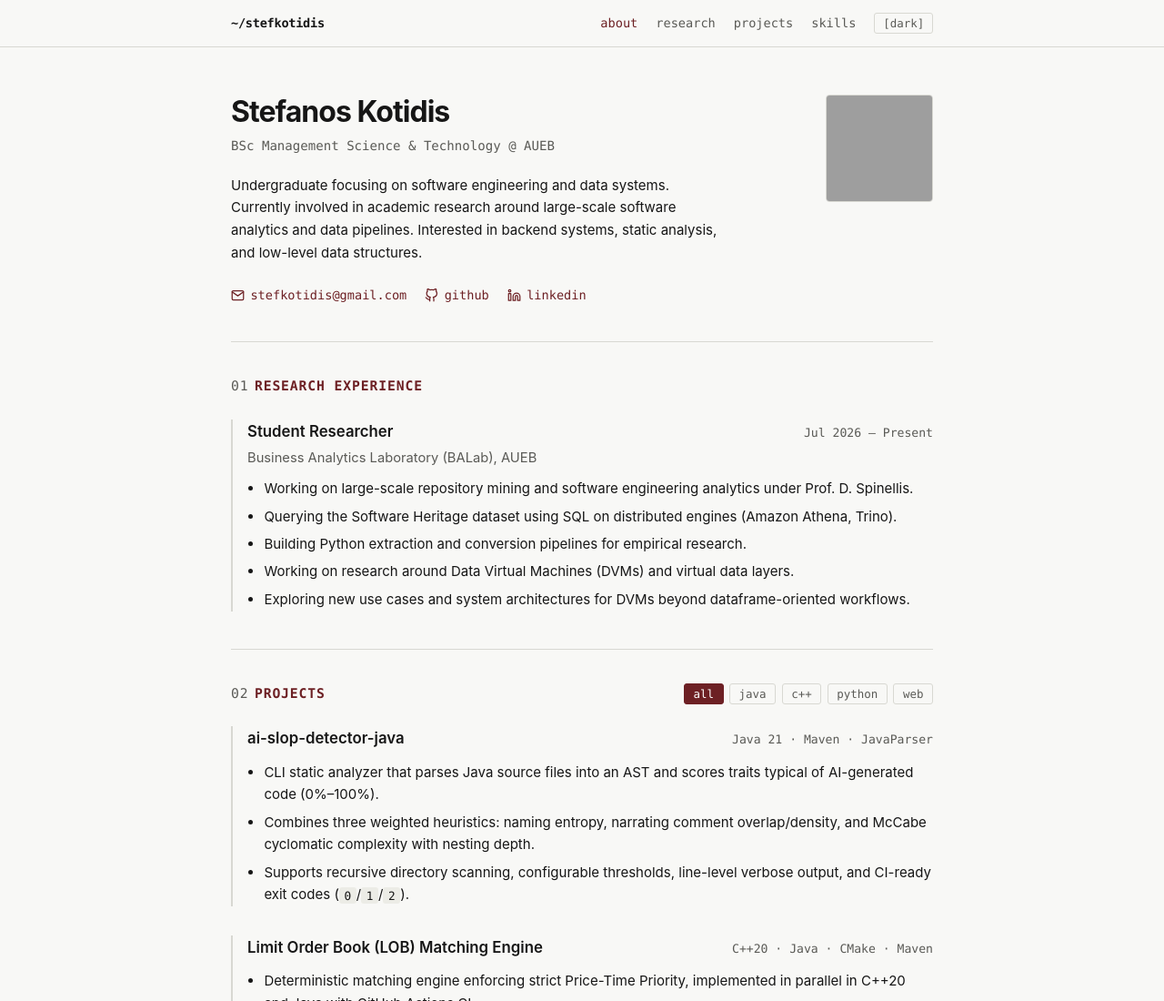
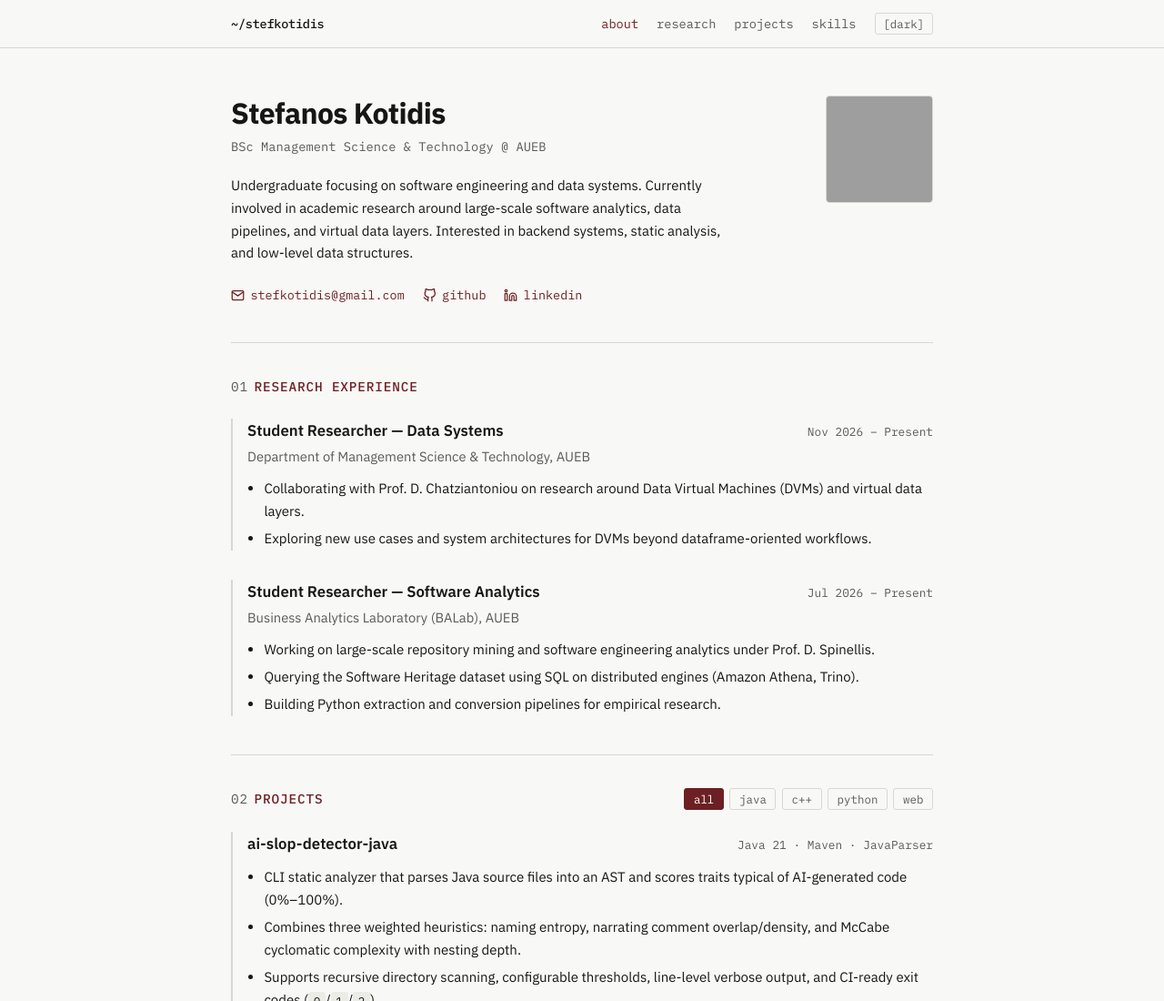
Before and after one commit to stefkotidis-prog/stefkotidis-prog.github.io, a plain HTML site: page index.html in a window 1280 px wide. Shown: the top 1100 px of the page at 91% size. Drawn offline with Linux system fonts and the light colour scheme; grey boxes are pictures that could not be loaded.

Commit message:
Update portfolio with new research details on Data Virtual Machines and adjust styles for consistency

```diff
--- a/index.html
+++ b/index.html
@@ -4,6 +4,9 @@
     <meta charset="UTF-8">
     <meta name="viewport" content="width=device-width, initial-scale=1.0">
     <title>Stefanos Kotidis</title>
+    <link rel="preconnect" href="https://fonts.googleapis.com">
+    <link rel="preconnect" href="https://fonts.gstatic.com" crossorigin>
+    <link href="https://fonts.googleapis.com/css2?family=IBM+Plex+Mono:wght@400;500&family=IBM+Plex+Sans:wght@400;500;600;700&display=swap" rel="stylesheet">
     <style>
         :root {
             --bg: #f8f8f6;
@@ -14,8 +17,8 @@
             --accent: #6d2024;
             --accent-hover: #4e1518;
             --code-bg: #ecece6;
-            --mono: ui-monospace, SFMono-Regular, Menlo, Monaco, Consolas, monospace;
-            --sans: -apple-system, BlinkMacSystemFont, "Segoe UI", Roboto, Helvetica, Arial, sans-serif;
+            --mono: 'IBM Plex Mono', monospace;
+            --sans: 'IBM Plex Sans', sans-serif;
         }
 
         [data-theme="dark"] {
@@ -89,7 +92,7 @@
 
         .brand {
             color: var(--text);
-            font-weight: 600;
+            font-weight: 500;
             letter-spacing: -0.02em;
         }
 
@@ -152,7 +155,7 @@
             margin: 0;
             font-size: 2rem;
             font-weight: 700;
-            letter-spacing: -0.03em;
+            letter-spacing: -0.02em;
             line-height: 1.2;
         }
 
@@ -160,7 +163,7 @@
             margin-top: 0.45rem;
             color: var(--muted);
             font-family: var(--mono);
-            font-size: 0.88rem;
+            font-size: 0.86rem;
         }
 
         .hero-bio {
@@ -174,7 +177,7 @@
             flex-wrap: wrap;
             gap: 1.25rem;
             font-family: var(--mono);
-            font-size: 0.85rem;
+            font-size: 0.84rem;
         }
 
         .hero-links a {
@@ -218,8 +221,8 @@
         h2 {
             margin: 0;
             font-family: var(--mono);
-            font-size: 0.92rem;
-            font-weight: 600;
+            font-size: 0.9rem;
+            font-weight: 500;
             text-transform: uppercase;
             letter-spacing: 0.06em;
             color: var(--accent);
@@ -262,7 +265,7 @@
 
         .entry-meta {
             font-family: var(--mono);
-            font-size: 0.82rem;
+            font-size: 0.8rem;
             color: var(--muted);
         }
 
@@ -325,7 +328,7 @@
 
         .skill-cat {
             font-family: var(--mono);
-            font-size: 0.82rem;
+            font-size: 0.8rem;
             color: var(--muted);
             padding-top: 0.1rem;
         }
@@ -397,7 +400,7 @@
                 <h1>Stefanos Kotidis</h1>
                 <div class="hero-role">BSc Management Science & Technology @ AUEB</div>
                 <p class="hero-bio">
-                    Undergraduate focusing on software engineering and data systems. Currently involved in academic research around large-scale software analytics and data pipelines. Interested in backend systems, static analysis, and low-level data structures.
+                    Undergraduate focusing on software engineering and data systems. Currently involved in academic research around large-scale software analytics, data pipelines, and virtual data layers. Interested in backend systems, static analysis, and low-level data structures.
                 </p>
                 <div class="hero-links">
                     <a href="mailto:stefkotidis@gmail.com">
@@ -421,9 +424,22 @@
             <div class="section-head">
                 <h2><span class="section-index">01</span>Research Experience</h2>
             </div>
+
             <div class="entry">
                 <div class="entry-top">
-                    <div class="entry-title">Student Researcher</div>
+                    <div class="entry-title">Student Researcher — Data Systems</div>
+                    <div class="entry-meta">Nov 2026 – Present</div>
+                </div>
+                <div class="entry-sub">Department of Management Science & Technology, AUEB</div>
+                <ul>
+                    <li>Collaborating with Prof. D. Chatziantoniou on research around Data Virtual Machines (DVMs) and virtual data layers.</li>
+                    <li>Exploring new use cases and system architectures for DVMs beyond dataframe-oriented workflows.</li>
+                </ul>
+            </div>
+
+            <div class="entry">
+                <div class="entry-top">
+                    <div class="entry-title">Student Researcher — Software Analytics</div>
                     <div class="entry-meta">Jul 2026 – Present</div>
                 </div>
                 <div class="entry-sub">Business Analytics Laboratory (BALab), AUEB</div>
@@ -431,8 +447,6 @@
                     <li>Working on large-scale repository mining and software engineering analytics under Prof. D. Spinellis.</li>
                     <li>Querying the Software Heritage dataset using SQL on distributed engines (Amazon Athena, Trino).</li>
                     <li>Building Python extraction and conversion pipelines for empirical research.</li>
-                    <li>Working on research around Data Virtual Machines (DVMs) and virtual data layers.</li>
-                    <li>Exploring new use cases and system architectures for DVMs beyond dataframe-oriented workflows.</li>
                 </ul>
             </div>
         </section>
```
